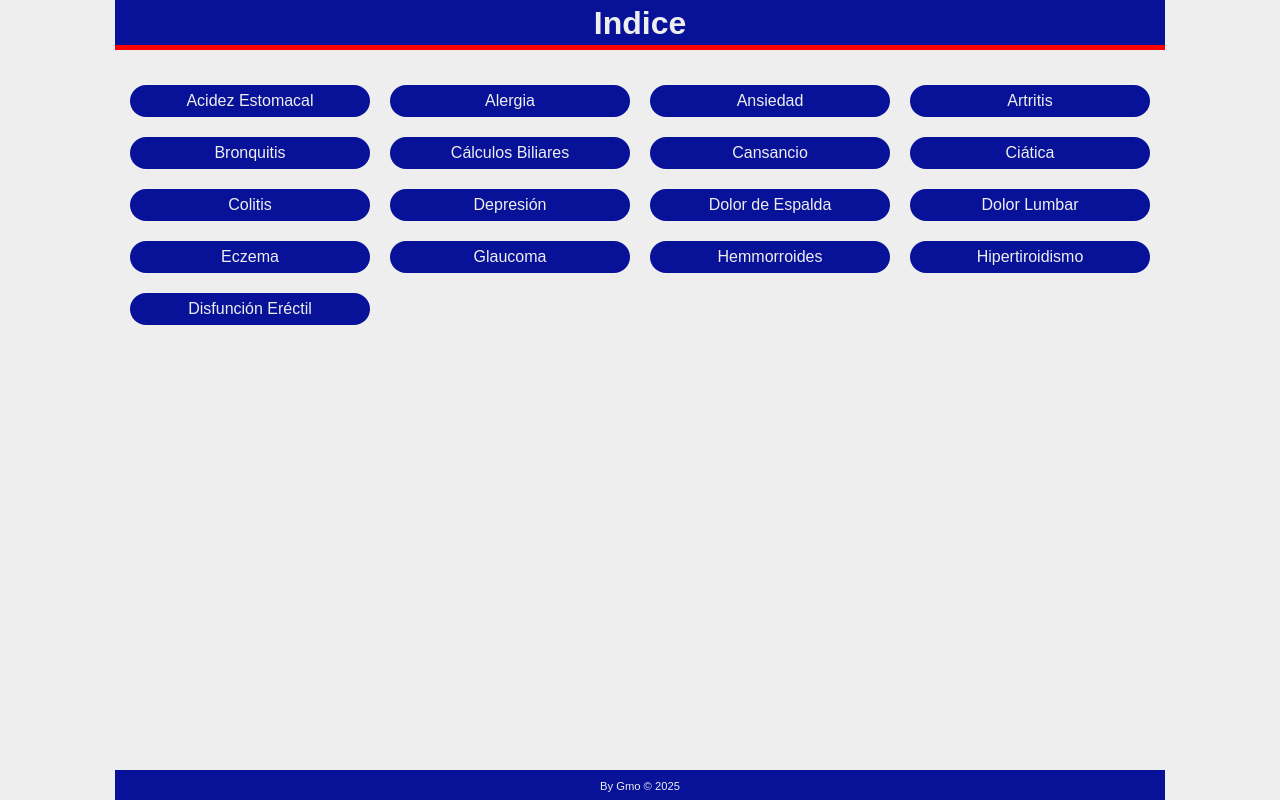
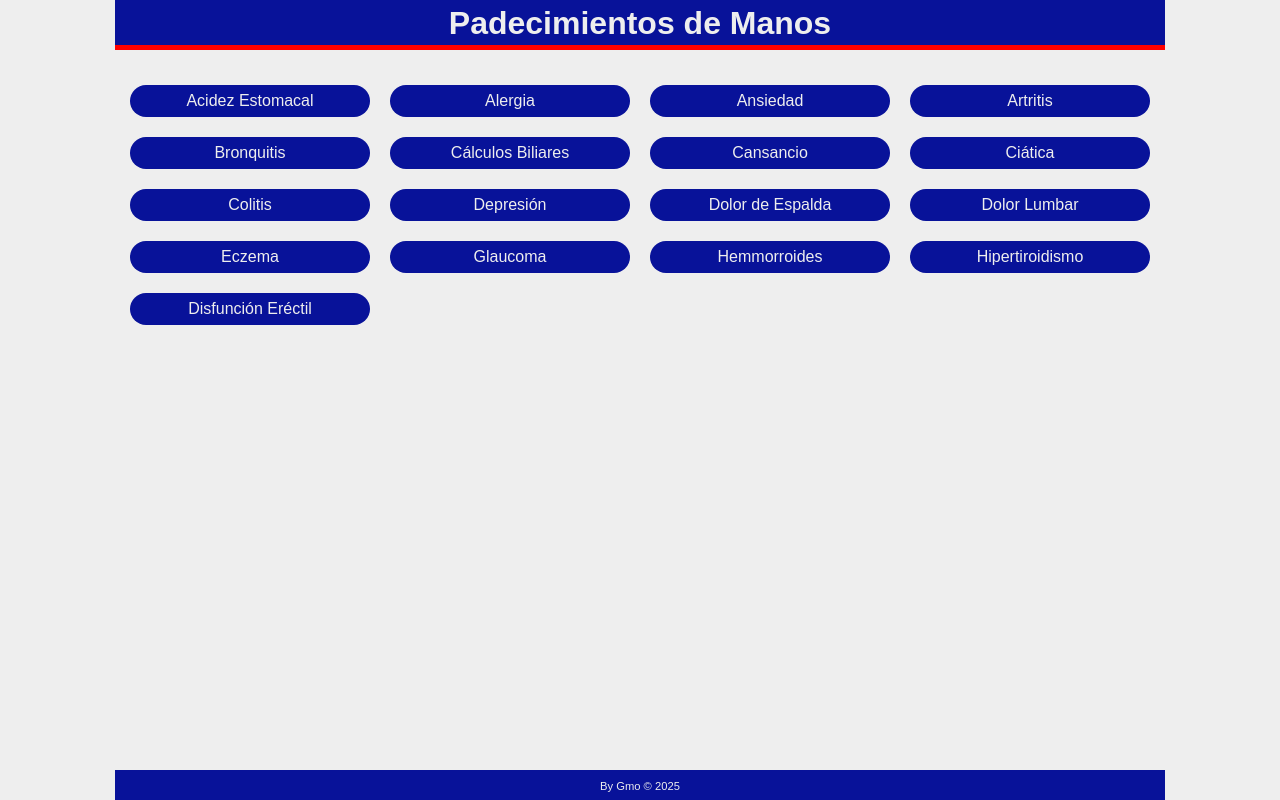
Before and after one commit to gmo-git/Padecimientos, a plain HTML site: page sufferinghands/index.html in a window 1280 px wide. Drawn offline with Linux system fonts and the light colour scheme.

Commit message:
Update index.html
Se actualiza el Titulo en el archivo html de Indice a Padecimientos de manos

```diff
--- a/sufferinghands/index.html
+++ b/sufferinghands/index.html
@@ -49,7 +49,7 @@
 <body>
     <dialog id="suffering" class="suffering-data"></dialog>
     <header>
-        <h1>Indice</h1>
+        <h1>Padecimientos de Manos</h1>
     </header>
     <div id="content" class="content">
         <nav class="nav-content">
@@ -104,4 +104,5 @@
         }
     </script>
 </body>
+
 </html>
```
